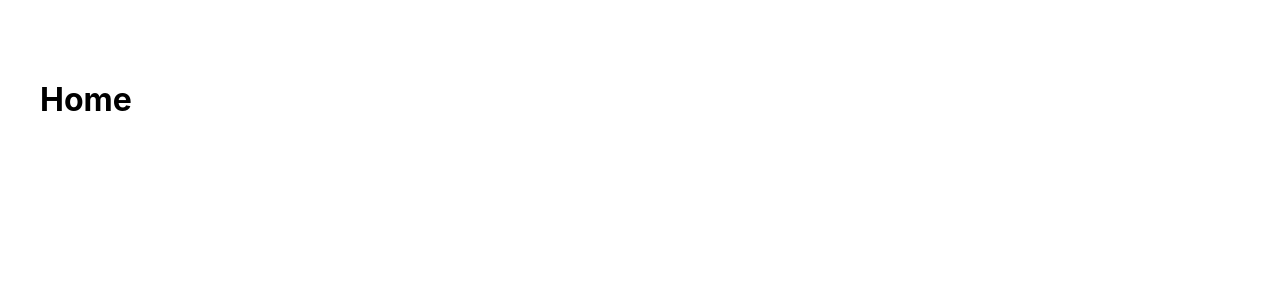
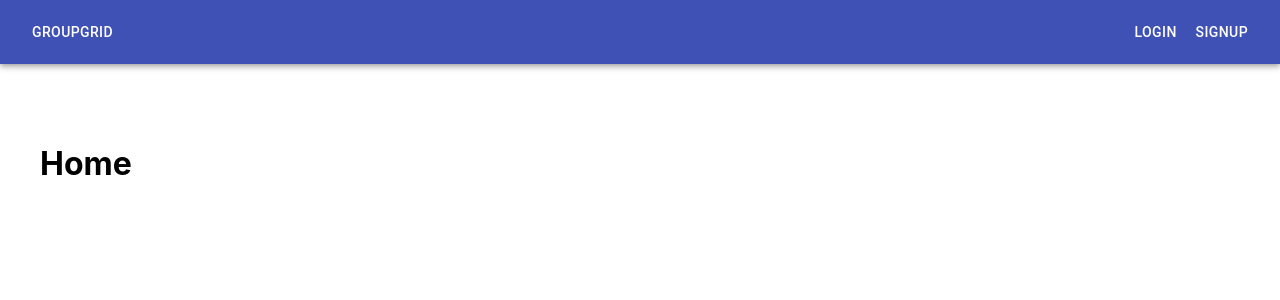
Before and after one commit to KenAustria/GroupGrid, a React (Create React App) app in the folder client/: page / in a window 1280 px wide. Shown: the top 300 px of the page. Built offline with nearby package versions, Linux system fonts and the light colour scheme.

Commit message:
Navigation Bar

```diff
--- a/client/package.json
+++ b/client/package.json
@@ -3,11 +3,13 @@
   "version": "0.1.0",
   "private": true,
   "dependencies": {
+    "@material-ui/core": "^4.9.4",
     "@testing-library/jest-dom": "^4.2.4",
     "@testing-library/react": "^9.3.2",
     "@testing-library/user-event": "^7.1.2",
     "react": "^16.13.0",
     "react-dom": "^16.13.0",
+    "react-router-dom": "^5.1.2",
     "react-scripts": "3.4.0"
   },
   "scripts": {
--- a/client/src/App.js
+++ b/client/src/App.js
@@ -1,5 +1,6 @@
 import React from 'react';
 import './App.css';
+import NavBar from './components/NavBar/NavBar';
 import Home from './components/Home/Home';
 import Signup from './components/Signup/Signup';
 import Login from './components/Login/Login';
@@ -9,6 +10,7 @@ function App() {
   return (
     <div>
 			<Router>
+				<NavBar />
 				<div className="container">
 					<Switch>
 						<Route exact path='/' component={Home}/>
--- /dev/null
+++ b/client/src/components/NavBar/NavBar.js
@@ -0,0 +1,35 @@
+import React from 'react';
+import { makeStyles } from '@material-ui/core/styles';
+import Link from 'react-router-dom/Link';
+import AppBar from '@material-ui/core/AppBar';
+import Toolbar from '@material-ui/core/Toolbar';
+import Typography from '@material-ui/core/Typography';
+import Button from '@material-ui/core/Button';
+
+const useStyles = makeStyles(theme => ({
+  root: {
+    flexGrow: 1,
+  },
+  title: {
+    flexGrow: 1,
+  },
+}));
+
+function NavBar() {
+	const classes = useStyles();
+	return (
+		<div className={classes.root}>
+			<AppBar position='static' className='root'>
+				<Toolbar>
+					<Typography variant='h6' className={classes.title}>
+						<Button color='inherit' component={Link} to='/'>GroupGrid</Button>
+					</Typography>
+					<Button color='inherit' component={Link} to='/login'>Login</Button>
+					<Button color='inherit' component={Link} to='/signup'>Signup</Button>
+				</Toolbar>
+			</AppBar>
+		</div>
+	)
+}
+
+export default NavBar;
```
Also changed, not shown: 1 other file (tests, documents, lock files or other folders).
